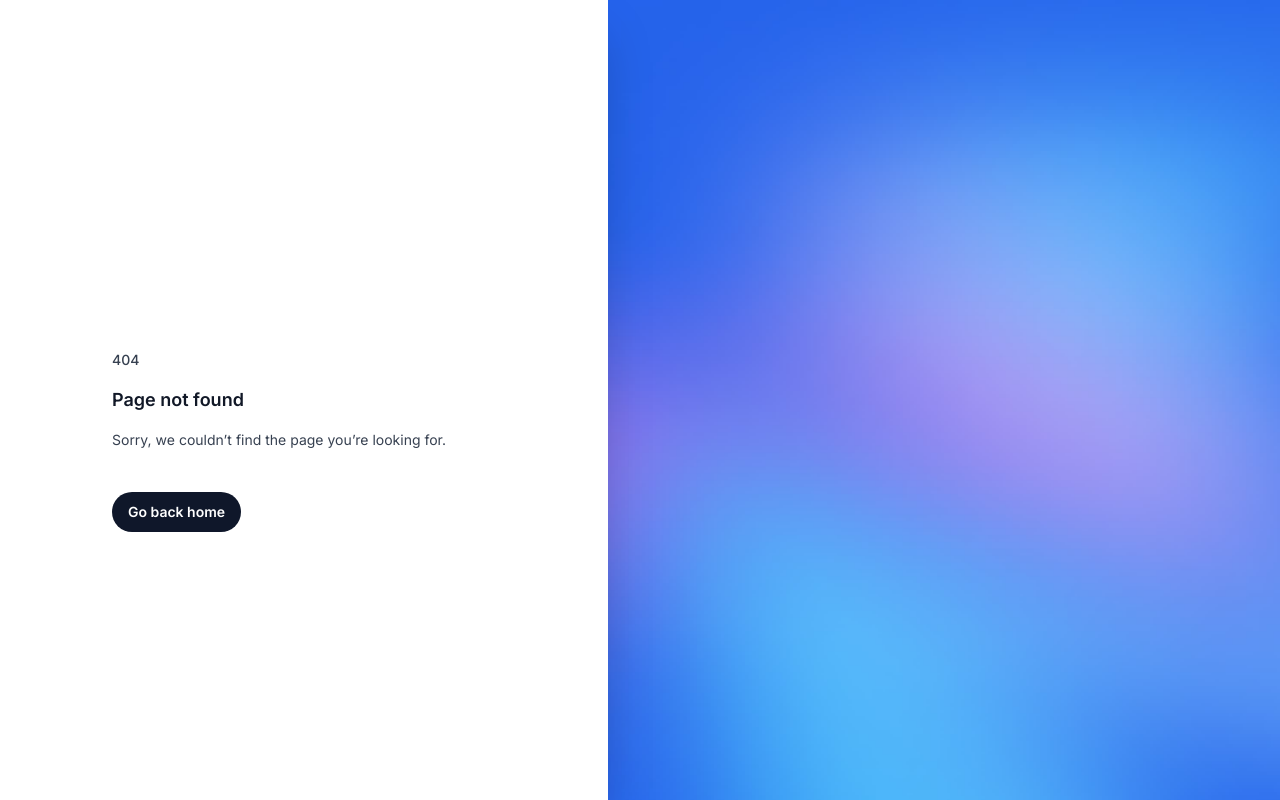
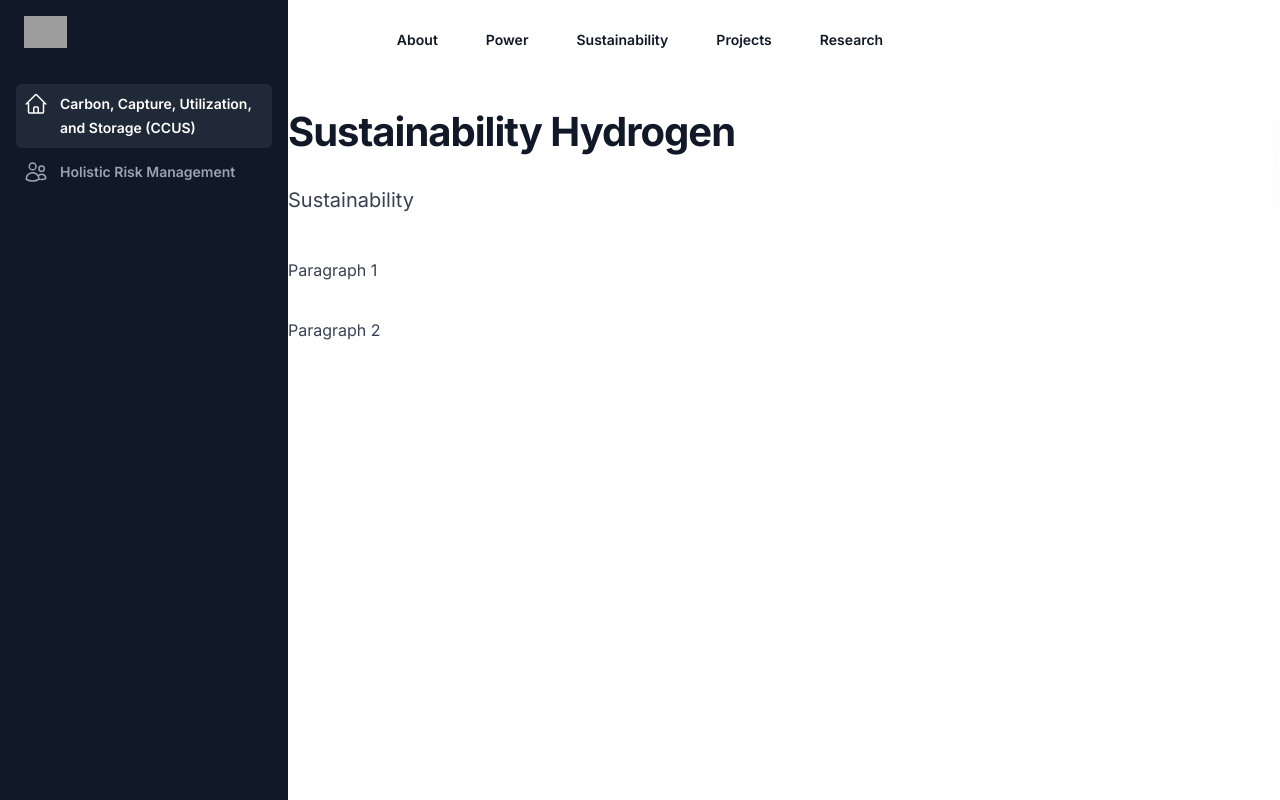
Before and after one commit to ashutoshweb/sanpec, a Next.js app: page /sustainability in a window 1280 px wide. Before the commit this address had no page. Built offline with nearby package versions, Linux system fonts and the light colour scheme; grey boxes are pictures that could not be loaded.

Commit message:
add links and base content

```diff
--- /dev/null
+++ b/src/components/ProjectsContent.jsx
@@ -0,0 +1,45 @@
+/* eslint-disable react/no-unescaped-entities */
+import { CloudArrowUpIcon, LockClosedIcon, ServerIcon } from '@heroicons/react/20/solid'
+
+export function ProjectsContent() {
+    return (
+        <div className="relative isolate overflow-hidden bg-white py-24 sm:py-4">
+            <div
+                className="absolute -top-80 left-[max(6rem,33%)] -z-10 transform-gpu blur-3xl sm:left-1/2 md:top-20 lg:ml-20 xl:top-3 xl:ml-56"
+                aria-hidden="true"
+            >
+                <div
+                    className="aspect-[801/1036] w-[50.0625rem] bg-gradient-to-tr from-[#ff80b5] to-[#9089fc] opacity-30"
+                    style={{
+                        clipPath:
+                            'polygon(63.1% 29.6%, 100% 17.2%, 76.7% 3.1%, 48.4% 0.1%, 44.6% 4.8%, 54.5% 25.4%, 59.8% 49.1%, 55.3% 57.9%, 44.5% 57.3%, 27.8% 48%, 35.1% 81.6%, 0% 97.8%, 39.3% 100%, 35.3% 81.5%, 97.2% 52.8%, 63.1% 29.6%)',
+                    }}
+                />
+            </div>
+            <div id="#" className="mx-auto max-w-7xl px-0">
+                <div className="mx-auto max-w-2xl lg:mx-0">
+                    {}
+                    <h1 className="mt-2 text-3xl font-bold tracking-tight text-gray-900 sm:text-4xl">Projects Content</h1>
+                    <p className="mt-6 text-xl leading-8 text-gray-700">
+                        Projects
+                    </p>
+                </div>
+                <div className="mx-auto mt-16 grid max-w-2xl grid-cols-1 gap-x-8 gap-y-16 lg:mx-0 lg:mt-10 lg:max-w-none lg:grid-cols-12">
+                    {}
+                    <div className="max-w-xl text-base leading-7 text-gray-700 lg:col-span-7">
+                        <p>
+                            ProjectsContent 1
+                        </p>
+                        {}
+                        <p className="mt-8">
+                            ProjectsContent 2
+                        </p>
+                        {}
+                    </div>
+                </div>
+            </div>
+        </div>
+    )
+}
+
+export default ProjectsContent;
--- /dev/null
+++ b/src/components/ResearchContent.jsx
@@ -0,0 +1,40 @@
+/* eslint-disable react/no-unescaped-entities */
+import { CloudArrowUpIcon, LockClosedIcon, ServerIcon } from '@heroicons/react/20/solid'
+
+export function ResearchContent() {
+    return (
+        <div className="relative isolate overflow-hidden bg-white py-24 sm:py-4">
+            <div
+                className="absolute -top-80 left-[max(6rem,33%)] -z-10 transform-gpu blur-3xl sm:left-1/2 md:top-20 lg:ml-20 xl:top-3 xl:ml-56"
+                aria-hidden="true"
+            >
+                <div
+                    className="aspect-[801/1036] w-[50.0625rem] bg-gradient-to-tr from-[#ff80b5] to-[#9089fc] opacity-30"
+                    style={{
+                        clipPath:
+                            'polygon(63.1% 29.6%, 100% 17.2%, 76.7% 3.1%, 48.4% 0.1%, 44.6% 4.8%, 54.5% 25.4%, 59.8% 49.1%, 55.3% 57.9%, 44.5% 57.3%, 27.8% 48%, 35.1% 81.6%, 0% 97.8%, 39.3% 100%, 35.3% 81.5%, 97.2% 52.8%, 63.1% 29.6%)',
+                    }}
+                />
+            </div>
+            <div id="#" className="mx-auto max-w-7xl px-0">
+                <div className="mx-auto max-w-2xl lg:mx-0">
+                    {}
+                    <h1 className="mt-2 text-3xl font-bold tracking-tight text-gray-900 sm:text-4xl">Research and Innovation Content</h1>
+                    <p className="mt-6 text-xl leading-8 text-gray-700">
+                        Research and Innovation Table
+                    </p>
+                </div>
+                <div className="mx-auto mt-16 grid max-w-2xl grid-cols-1 gap-x-8 gap-y-16 lg:mx-0 lg:mt-10 lg:max-w-none lg:grid-cols-12">
+                    {}
+                    <div className="max-w-xl text-base leading-7 text-gray-700 lg:col-span-7">
+                        <p>
+                            ResearchContent 1
+                        </p>
+                    </div>
+                </div>
+            </div>
+        </div>
+    )
+}
+
+export default ResearchContent;
--- /dev/null
+++ b/src/components/SustainabilityContent.jsx
@@ -0,0 +1,45 @@
+/* eslint-disable react/no-unescaped-entities */
+import { CloudArrowUpIcon, LockClosedIcon, ServerIcon } from '@heroicons/react/20/solid'
+
+export function SustainabilityContent() {
+    return (
+        <div className="relative isolate overflow-hidden bg-white py-24 sm:py-4">
+            <div
+                className="absolute -top-80 left-[max(6rem,33%)] -z-10 transform-gpu blur-3xl sm:left-1/2 md:top-20 lg:ml-20 xl:top-3 xl:ml-56"
+                aria-hidden="true"
+            >
+                <div
+                    className="aspect-[801/1036] w-[50.0625rem] bg-gradient-to-tr from-[#ff80b5] to-[#9089fc] opacity-30"
+                    style={{
+                        clipPath:
+                            'polygon(63.1% 29.6%, 100% 17.2%, 76.7% 3.1%, 48.4% 0.1%, 44.6% 4.8%, 54.5% 25.4%, 59.8% 49.1%, 55.3% 57.9%, 44.5% 57.3%, 27.8% 48%, 35.1% 81.6%, 0% 97.8%, 39.3% 100%, 35.3% 81.5%, 97.2% 52.8%, 63.1% 29.6%)',
+                    }}
+                />
+            </div>
+            <div id="#" className="mx-auto max-w-7xl px-0">
+                <div className="mx-auto max-w-2xl lg:mx-0">
+                    {}
+                    <h1 className="mt-2 text-3xl font-bold tracking-tight text-gray-900 sm:text-4xl">Sustainability Hydrogen</h1>
+                    <p className="mt-6 text-xl leading-8 text-gray-700">
+                        Sustainability
+                    </p>
+                </div>
+                <div className="mx-auto mt-16 grid max-w-2xl grid-cols-1 gap-x-8 gap-y-16 lg:mx-0 lg:mt-10 lg:max-w-none lg:grid-cols-12">
+                    {}
+                    <div className="max-w-xl text-base leading-7 text-gray-700 lg:col-span-7">
+                        <p>
+                            Paragraph 1
+                        </p>
+                        {}
+                        <p className="mt-8">
+                            Paragraph 2
+                        </p>
+                        {}
+                    </div>
+                </div>
+            </div>
+        </div>
+    )
+}
+
+export default SustainabilityContent;
--- a/src/pages/about.jsx
+++ b/src/pages/about.jsx
@@ -32,15 +32,10 @@ const features = [
 const navigation = [
     {
         id: 1,
-        name: 'The Journey',
+        name: 'The Journey Of Excellence',
         href: '#',
         icon: HomeIcon,
         current: true,
-        children: [
-            { id: 2, name: 'Engineering', href: '#', current: true },
-            { id: 3, name: 'Human Resources', href: '#', current: false },
-            { id: 4, name: 'Customer Success', href: '#', current: false },
-        ],
     },
     {
         id: 5,
@@ -48,12 +43,6 @@ const navigation = [
         href: '#business',
         icon: UsersIcon,
         current: false,
-        children: [
-            { id: 6, name: 'GraphQL API', href: '#', current: false },
-            { id: 7, name: 'iOS App', href: '#', current: false },
-            { id: 8, name: 'Android App', href: '#', current: false },
-            { id: 9, name: 'New Customer Portal', href: '#', current: false },
-        ],
     },
     { id: 10, name: 'Vision & Mission', href: '#vision', icon: FolderIcon, current: false },
     { id: 11, name: 'The Sanpec Edge', href: '#info', icon: CalendarIcon, current: false },
--- /dev/null
+++ b/src/pages/projects.jsx
@@ -0,0 +1,41 @@
+import { Sidebar } from "@/components/SideNav/Sidebar";
+import {SparklesIcon} from "@heroicons/react/24/solid";
+import ProjectsContent from "@/components/ProjectsContent";
+
+const navigation = [
+  {
+    id: 1,
+    name: 'WEST FORT MCMURRAY (WFMAC): 500KV PROJECT- ALBERTA CANADA',
+    href: '#',
+    component: ProjectsContent,
+    icon: SparklesIcon,
+    current: true,
+  },
+  {
+    id: 8,
+    name: 'SUNZIA: 500KV PROJECT HVAC- NEW MEXICO AND ARIZONA, USA',
+    href: '#',
+    icon: SparklesIcon,
+    current: false,
+  },
+  {
+    id: 11,
+    name: 'EV 2020 TRANSMISSION LINE: 345KV- WYOMING USA',
+    href: '#',
+    icon: SparklesIcon,
+    current: false,
+  },
+
+]
+
+const Projects = () => {
+  return (
+    <div>
+      <Sidebar navigation={navigation} >
+        <ProjectsContent />
+      </Sidebar>
+    </div>
+  )
+}
+
+export default Projects;
--- /dev/null
+++ b/src/pages/research.jsx
@@ -0,0 +1,27 @@
+import { Sidebar } from "@/components/SideNav/Sidebar";
+import {SparklesIcon} from "@heroicons/react/24/solid";
+import ResearchContent from "@/components/ResearchContent";
+
+const navigation = [
+  {
+    id: 1,
+    name: 'Research and Innovation',
+    href: '#',
+    component: ResearchContent,
+    icon: SparklesIcon,
+    current: true,
+  },
+
+]
+
+const Research = () => {
+  return (
+    <div>
+      <Sidebar navigation={navigation} >
+        <ResearchContent />
+      </Sidebar>
+    </div>
+  )
+}
+
+export default Research;
--- /dev/null
+++ b/src/pages/sustainability.jsx
@@ -0,0 +1,37 @@
+import { Sidebar } from "@/components/SideNav/Sidebar";
+import {
+  HomeIcon,
+  UsersIcon,
+} from '@heroicons/react/24/outline'
+import SustainabilityContent from '@/components/SustainabilityContent'
+
+const navigation = [
+  {
+    id: 1,
+    name: 'Carbon, Capture, Utilization, and Storage (CCUS)',
+    href: '#',
+    component: SustainabilityContent,
+    icon: HomeIcon,
+    current: true,
+  },
+  {
+    id: 8,
+    name: 'Holistic Risk Management',
+    href: '#',
+    icon: UsersIcon,
+    current: false,
+  },
+
+]
+
+const Sustainability = () => {
+  return (
+    <div>
+      <Sidebar navigation={navigation} >
+        <SustainabilityContent />
+      </Sidebar>
+    </div>
+  )
+}
+
+export default Sustainability;
```
